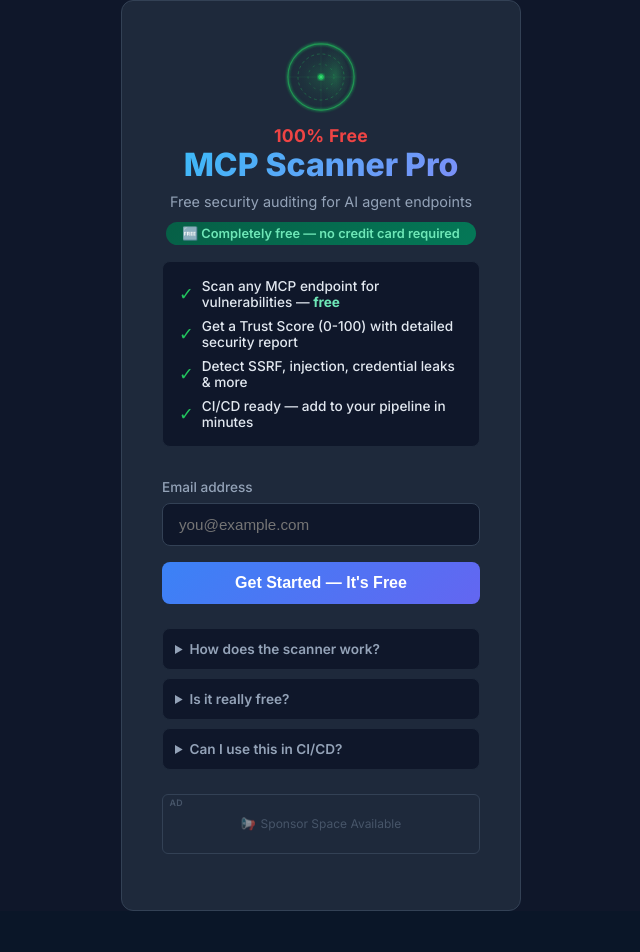
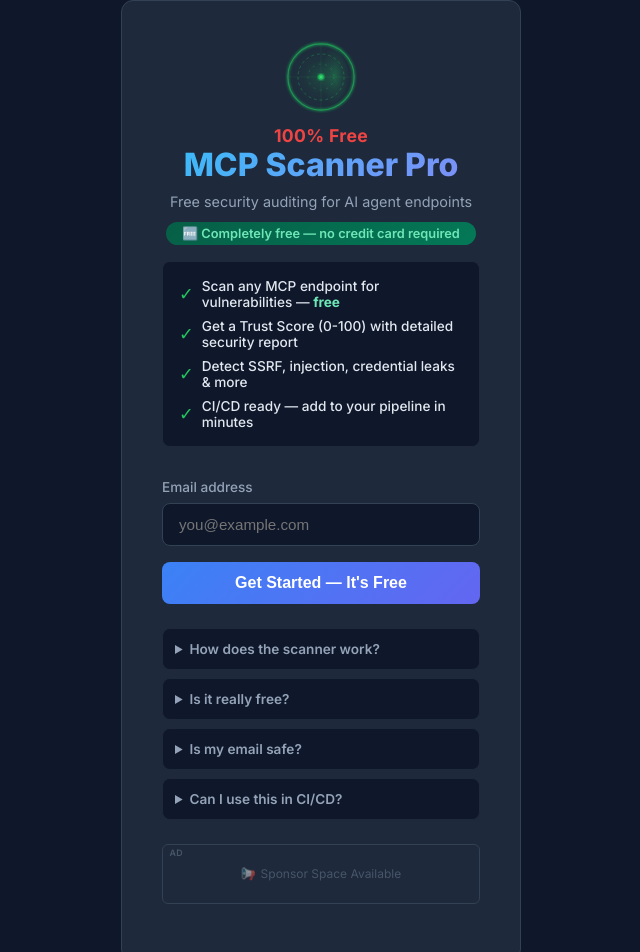
Before and after one commit to ScotchRocks/MCP-Scanner, a React (Vite) app in the folder dashboard/: page /login in a window 1280 px wide. Shown: the top 952 px of the page, without its empty margins (319-959 px from the left). Before the commit the page ends 911 px from the top, so only its background shows below. Built offline with nearby package versions, Linux system fonts and the light colour scheme.

Commit message:
Add 'Is my email safe?' to FAQ sections

```diff
--- a/dashboard/src/pages/HelpPage.jsx
+++ b/dashboard/src/pages/HelpPage.jsx
@@ -21,6 +21,10 @@ export default function HelpPage() {
     {
       q: 'How do I use the CLI instead of the web dashboard?',
       a: 'Run npx mcp-security-scanner scan <endpoint-url> in your terminal. Use --output json for JSON format. Use --help to see all options including batch scanning.',
+    },
+    {
+      q: 'Is my email safe?',
+      a: 'Yes — we only use your email to save your scan history. We never share, sell, or spam it. No tracking, no nonsense.',
     },
     {
       q: 'Can I integrate this with CI/CD?',
--- a/dashboard/src/pages/LoginPage.jsx
+++ b/dashboard/src/pages/LoginPage.jsx
@@ -95,7 +95,13 @@ export default function LoginPage() {
               Yes! 100% free, no credit card required. We're ad-supported so you get unlimited scans, full history, and all features at no cost.
             </p>
           </details>
-          <details style={{ background: '#0f172a', borderRadius: '0.5rem', padding: '0.75rem', border: '1px solid #1e293b', cursor: 'pointer' }}>
+          <details style={{ marginBottom: '0.5rem', background: '#0f172a', borderRadius: '0.5rem', padding: '0.75rem', border: '1px solid #1e293b', cursor: 'pointer' }}>
+            <summary style={{ color: '#94a3b8', fontSize: '0.85rem', fontWeight: 600 }}>Is my email safe?</summary>
+            <p style={{ color: '#64748b', fontSize: '0.8rem', marginTop: '0.5rem', lineHeight: 1.5 }}>
+              Yes — we only use your email to save your scan history. We never share, sell, or spam it. No password needed, no tracking, no nonsense.
+            </p>
+          </details>
+          <details style={{ marginBottom: '0.5rem', background: '#0f172a', borderRadius: '0.5rem', padding: '0.75rem', border: '1px solid #1e293b', cursor: 'pointer' }}>
             <summary style={{ color: '#94a3b8', fontSize: '0.85rem', fontWeight: 600 }}>Can I use this in CI/CD?</summary>
             <p style={{ color: '#64748b', fontSize: '0.8rem', marginTop: '0.5rem', lineHeight: 1.5 }}>
               Yes! The CLI returns exit codes (0=pass, 1=fail). Run <code style={{ color: '#38bdf8', fontSize: '0.75rem' }}>npx mcp-scanner scan &lt;endpoint&gt;</code> in your pipeline.
```
